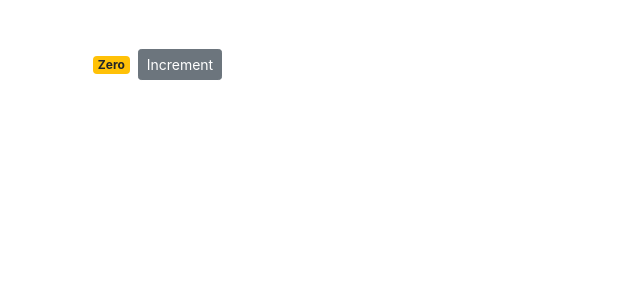
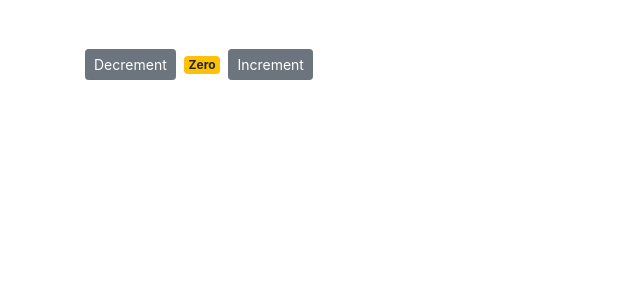
Before and after one commit to reginabattle/cart-react, a React (Create React App) app: page / in a window 1280 px wide. Shown: the top 300 px of the page, without its empty margins (0-640 px from the left). Built offline with nearby package versions, Linux system fonts and the light colour scheme.

Commit message:
Add decrement button and event handler

```diff
--- a/src/components/counter.js
+++ b/src/components/counter.js
@@ -10,9 +10,14 @@
 		this.setState({ count: this.state.count + 1 });
 	}
 
+	handleDecrement = () => {
+		this.setState({ count: this.state.count -1 });
+	}
+
 	render() {
 		return (
 			<div className="container pt-5">
+				<button onClick={this.handleDecrement} className="btn btn-secondary btn-sm">Decrement</button>
 				<span className={ this.getBadgeClasses() }>{ this.formatCount() }</span>
 				<button onClick={this.handleIncrement} className="btn btn-secondary btn-sm">Increment</button>
 			</div>
```
